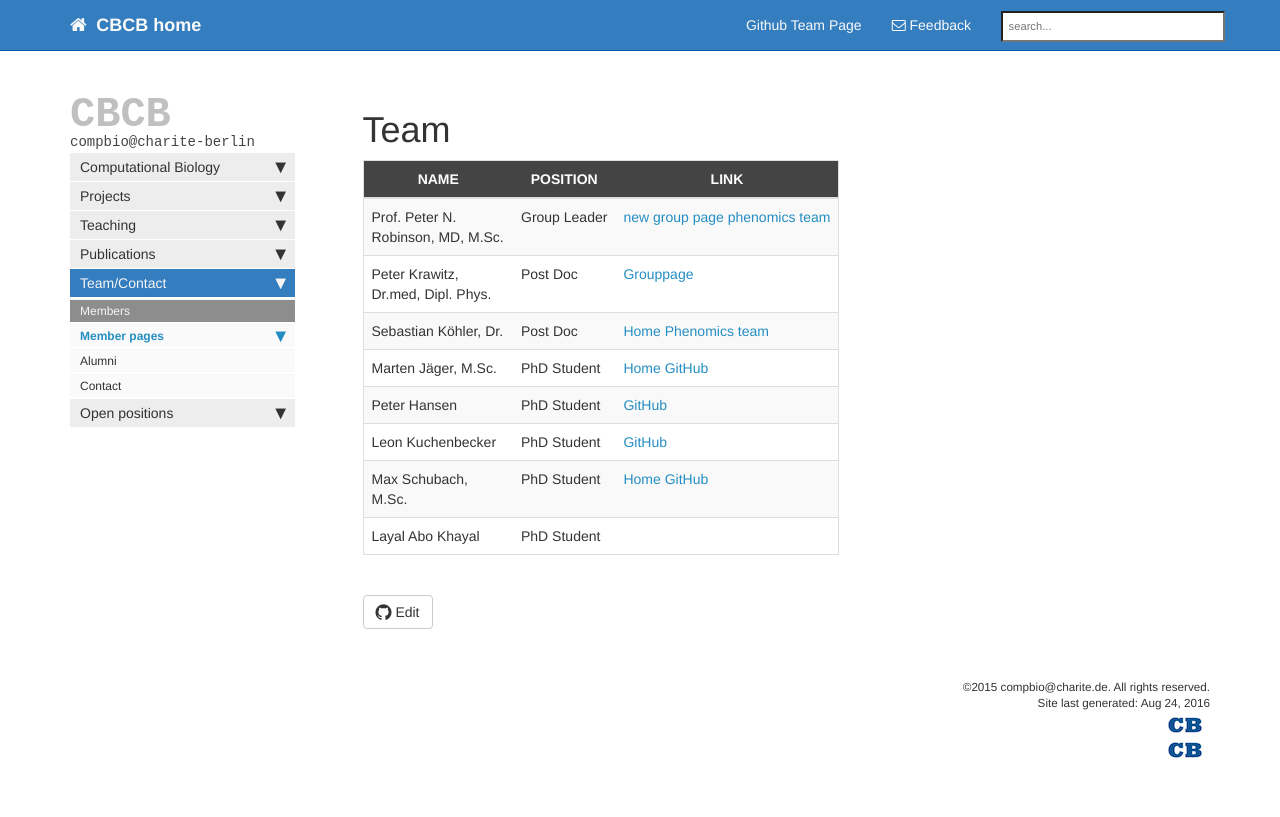
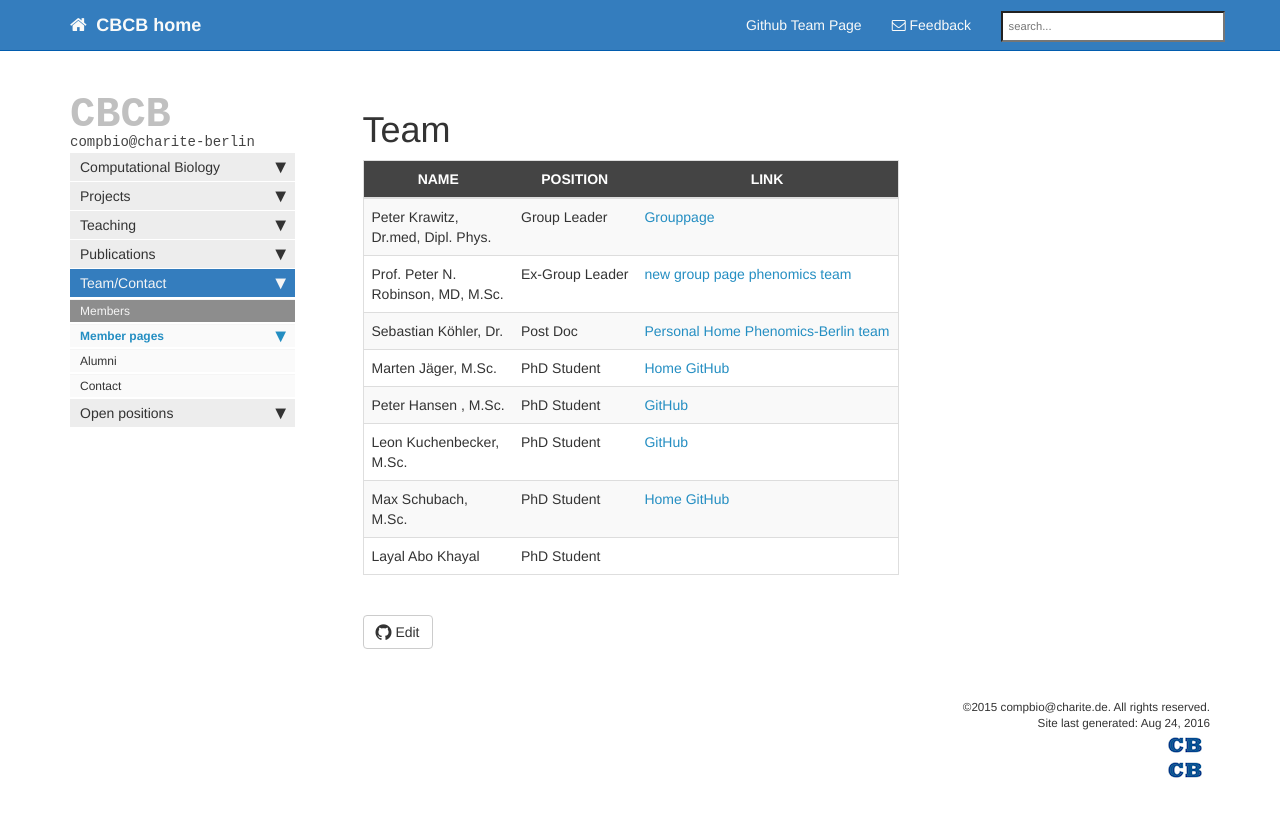
Before and after one commit to charite/charite.github.io, a Jekyll site: the page built from team.md, in a window 1280 px wide. Shown: the top 817 px of the page. Built offline with Jekyll 4.4.1, drawn with Linux system fonts in a browser that asks for light colours; nearby versions of some CDN libraries; library files that are not in the unit come from our copies; comment, search, counter and statistics services are not loaded.

Commit message:
follow the new leader

```diff
--- a/team.md
+++ b/team.md
@@ -3,13 +3,13 @@ title: Team
 ---
 
 
-Name                                | Position      | Link
-------------------------------------|---------------|-----------------
-Prof. Peter N. Robinson, MD, M.Sc.  | Group Leader  | [new group page](https://robinsongroup.github.io/) [phenomics team](https://phenomics.github.io/)
-Peter Krawitz, Dr.med, Dipl. Phys.  | Post Doc      | [Grouppage](http://krawitz.charite.de/)
-Sebastian Köhler, Dr.               | Post Doc      | [Home](http://drseb.github.io/) [Phenomics team](https://phenomics.github.io/)
-Marten Jäger, M.Sc.                 | PhD Student   | [Home](team_jaeger.html) [GitHub](https://github.com/martenj)
-Peter Hansen                        | PhD Student   | [GitHub](https://github.com/hansenp)
-Leon Kuchenbecker                   | PhD Student   | [GitHub](https://github.com/lkuchenb)
-Max Schubach, M.Sc.                 | PhD Student   | [Home](team_schubach.html) [GitHub](https://github.com/visze)
-Layal Abo Khayal                    | PhD Student   |
+Name                                | Position        | Link
+------------------------------------|-----------------|-----------------
+Peter Krawitz, Dr.med, Dipl. Phys.  | Group Leader    | [Grouppage](http://krawitz.charite.de/)
+Prof. Peter N. Robinson, MD, M.Sc.  | Ex-Group Leader | [new group page](https://robinsongroup.github.io/) [phenomics team](https://phenomics.github.io/)
+Sebastian Köhler, Dr.               | Post Doc        | [Personal Home](http://drseb.github.io/) [Phenomics-Berlin team](https://phenomics.github.io/)
+Marten Jäger, M.Sc.                 | PhD Student     | [Home](team_jaeger.html) [GitHub](https://github.com/martenj)
+Peter Hansen , M.Sc.                | PhD Student     | [GitHub](https://github.com/hansenp)
+Leon Kuchenbecker, M.Sc.            | PhD Student     | [GitHub](https://github.com/lkuchenb)
+Max Schubach, M.Sc.                 | PhD Student     | [Home](team_schubach.html) [GitHub](https://github.com/visze)
+Layal Abo Khayal                    | PhD Student     |
```
Also changed, not shown: index.md (+1 -1 lines).
